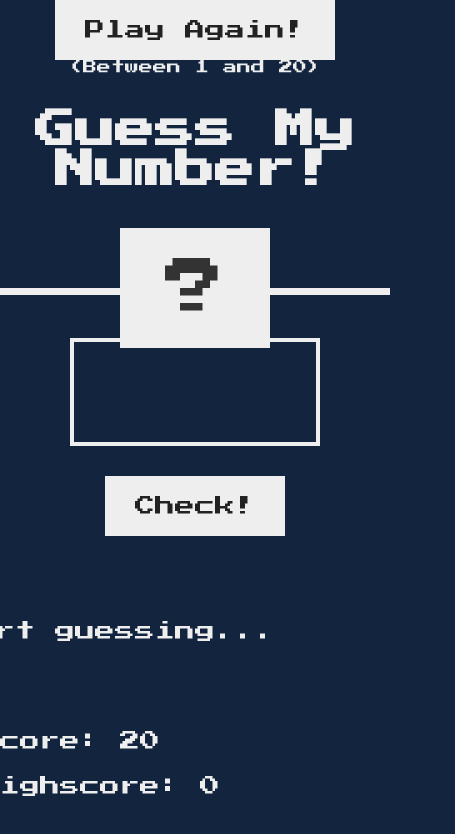
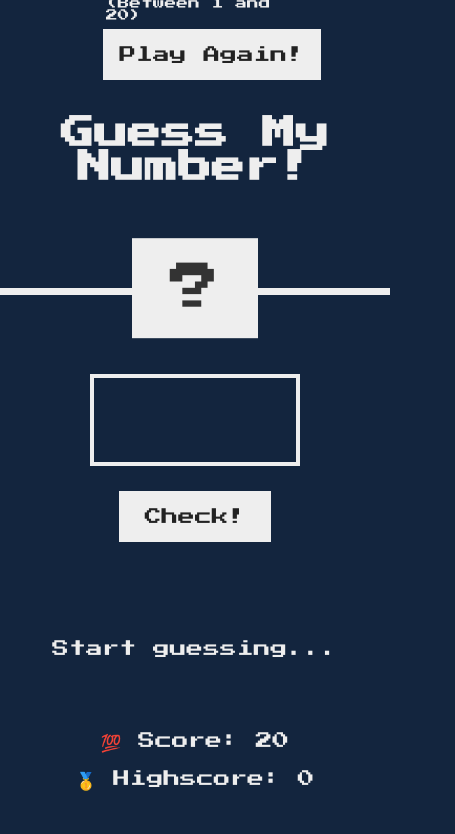
Before and after one commit to hermontekle/GuessMyNumber, a plain HTML site: page index.html in a window 390 px wide. Shown: the whole page, 455 px wide, since content can reach past the window. Drawn offline with Linux system fonts and the light colour scheme.

Commit message:
layout update

```diff
--- a/index.html
+++ b/index.html
@@ -16,7 +16,7 @@
       </div>
       <div class="number">?</div>
     </header>
-    <main class="container">
+    <main class="left-right">
       <section class="left">
         <input type="number" class="guess" />
         <button class="btn check">Check!</button>
--- a/style.css
+++ b/style.css
@@ -7,7 +7,7 @@
 }
 
 html {
-  font-size: 62.5%;
+  font-size: 52.5%;
   box-sizing: border-box;
 }
 
@@ -44,6 +44,9 @@ main {
 .right {
   width: 52rem;
   font-size: 2rem;
+  display: flex;
+  flex-direction: column;
+  align-items: center;
 }
 
 /* ELEMENTS STYLE */
@@ -72,13 +75,13 @@ h1 {
 
 .between {
   font-size: 1.4rem;
-  /* position: absolute; */
+  position: absolute;
   top: 2rem;
   right: 2rem;
 }
 
 .again {
-  /* position: absolute; */
+  position: absolute;
   top: 2rem;
   left: 2rem;
 }
@@ -123,10 +126,15 @@ h1 {
   /* body {
     /* background-color: rgb(48, 156, 192);
     background-image: url(/img/ivana-cajina-asuyh-_ZX54-unsplash.jpg); */
-  } */
-  .between,
-  .again,
-  .logo {
+  .between {
+    position: absolute;
+    top: 3%;
+    left: 50%;
+    transform: translate(-50%, -50%);
+  }
+  .again {
+    margin-top: 10px;
+    position: relative;
     padding: 2rem;
     margin-top: 1.5rem;
   }
@@ -135,4 +143,12 @@ h1 {
     flex-direction: column;
     align-items: center;
   }
+  .left-right {
+    display: flex;
+    flex-direction: column;
+    align-items: center;
+    /* position: relative; */
+    padding: 2rem;
+    margin-top: 1.5rem;
+  }
 }
```
